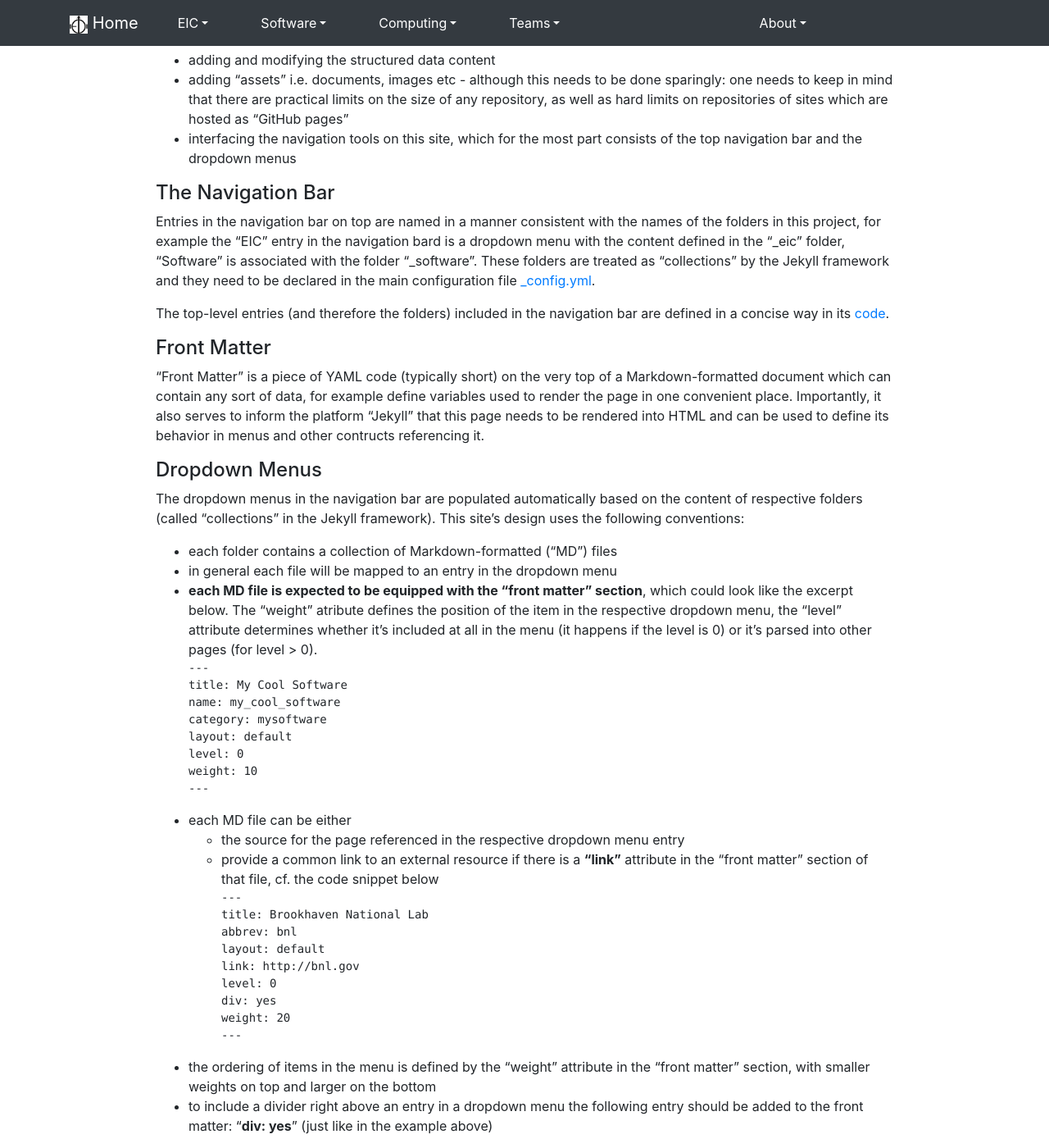
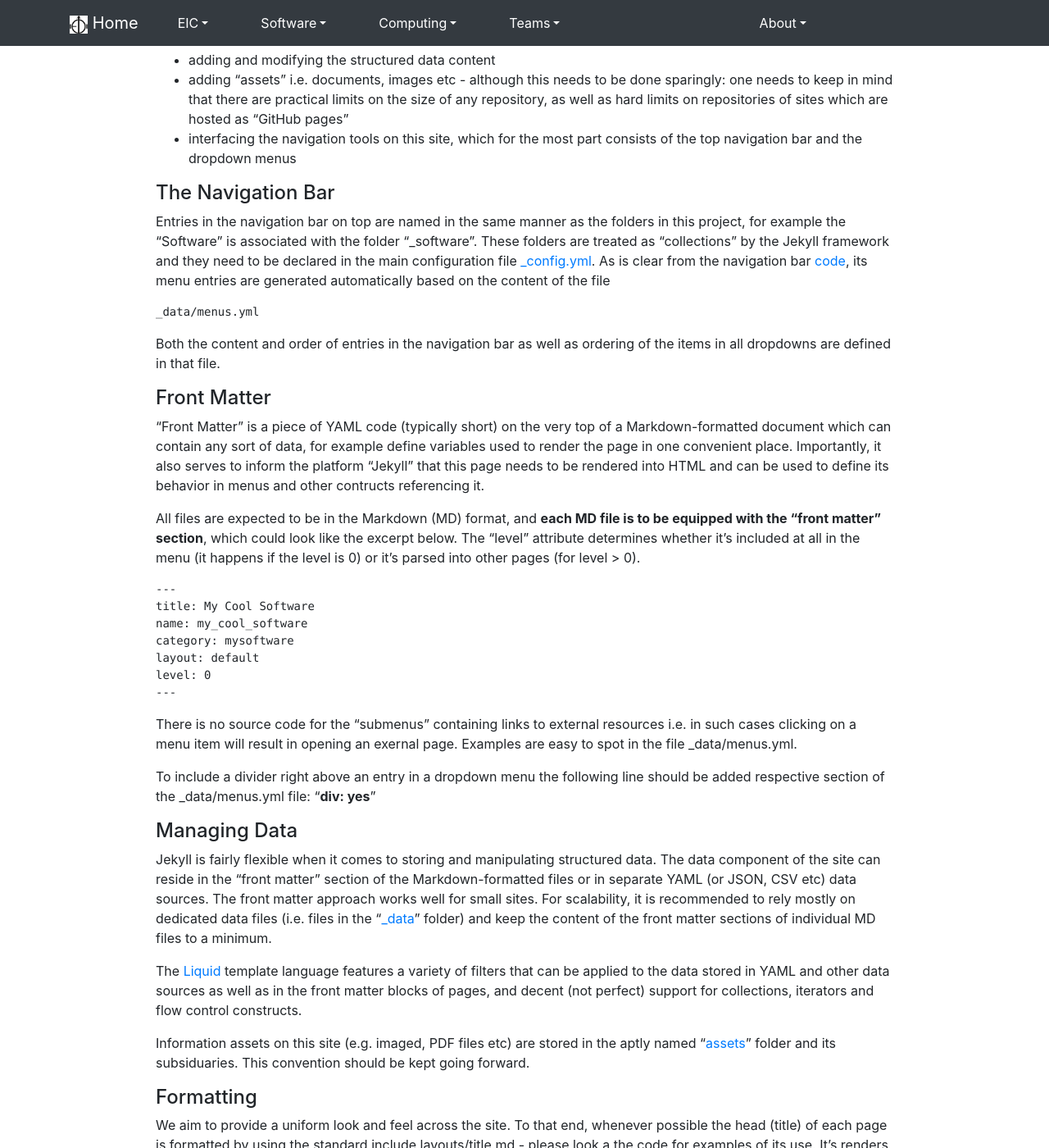
Before and after one commit to kkauder/eic.github.io, a Jekyll site: the page built from _about/howto.md, in a window 1280 px wide and 1400 px high, scrolled down 247 px. Shown: the whole window at 82% size. Built offline with Jekyll 4.4.1, drawn with Linux system fonts in a browser that asks for light colours; nearby versions of some CDN libraries.

Commit message:
modified "how to" to reflect recent changes in organization

````diff
--- a/_about/howto.md
+++ b/_about/howto.md
@@ -23,15 +23,18 @@ as hard limits on repositories of sites which are hosted as "GitHub pages"
 of the top navigation bar and the dropdown menus
 
 #### The Navigation Bar
-Entries in the navigation bar on top are named in a manner
-consistent with the names of the folders in this project, for example the "EIC" entry in the navigation
-bard is a dropdown menu with the content defined in the "_eic" folder, "Software" is associated with the
-folder "_software". These folders are treated as "collections" by the Jekyll framework and they need
-to be declared in the main configuration file
+Entries in the navigation bar on top are named in the same manner as the folders in this
+project, for example the "Software" is associated with the folder "_software". These folders are treated as
+"collections" by the Jekyll framework and they need to be declared in the main configuration file
 <a href="https://github.com/eic/eic.github.io/blob/master/_config.yml" target="_blank">_config.yml</a>.
-
-The top-level entries (and therefore the folders) included in the navigation bar are defined in a concise way in its
-<a href="https://github.com/eic/eic.github.io/blob/master/_includes/layouts/navbar.html" target="_blank">code</a>.
+As is clear from the navigation bar
+<a href="https://github.com/eic/eic.github.io/blob/master/_includes/layouts/navbar.html" target="_blank">code</a>,
+its menu entries are  generated automatically based on the content of the file
+```
+_data/menus.yml
+```
+Both the content and order of entries in the navigation bar as well as ordering of the items in all dropdowns
+are defined in that file.
 
 #### Front Matter
 "Front Matter" is a piece of YAML code (typically short) on the very top of a Markdown-formatted
@@ -40,12 +43,9 @@ in one convenient place. Importantly, it also serves to inform the platform "Jek
 page needs to be rendered into HTML and can be used to define its behavior in menus and other
 contructs referencing it.
 
-#### Dropdown Menus
-The dropdown menus in the navigation bar are populated automatically based on the content of respective folders
-(called "collections" in the Jekyll framework). This site's design uses the following conventions:
-* each folder contains a collection of Markdown-formatted ("MD") files
-* in general each file will be mapped to an entry in the dropdown menu
-* **each MD file is expected to be equipped with the "front matter" section**, which could look like the excerpt below. The "weight" atribute defines the position of the item in the respective dropdown menu, the "level" attribute determines whether it's included at all in the menu (it happens if the level is 0) or it's parsed into other pages (for level > 0).
+All files are expected to be in the Markdown (MD) format, and
+**each MD file is to be equipped with the "front matter" section**, which could look like the excerpt below.
+The "level" attribute determines whether it's included at all in the menu (it happens if the level is 0) or it's parsed into other pages (for level > 0).
 ```
 ---
 title: My Cool Software
@@ -53,26 +53,15 @@ name: my_cool_software
 category: mysoftware
 layout: default
 level: 0
-weight: 10
 ---
 ```
-* each MD file can be either
-   * the source for the page referenced in the respective dropdown menu entry
-   * provide a common link to an external resource if there is a **"link"** attribute in the "front matter" section of that file, cf. the code snippet below
-```
----
-title: Brookhaven National Lab
-abbrev: bnl
-layout: default
-link: http://bnl.gov
-level: 0
-div: yes
-weight: 20
----
-```
-* the ordering of items in the menu is defined by the "weight" attribute in the "front matter" section, with smaller weights on top and larger on the bottom
-* to include a divider right above an entry in a dropdown menu the following entry should be added
-to the front matter: "**div: yes**" (just like in the example above)
+
+There is no source code for the "submenus" containing links to external resources i.e. in such cases
+clicking on a menu item will result in opening an exernal page. Examples are easy to spot in the file
+_data/menus.yml.
+
+To include a divider right above an entry in a dropdown menu the following line should be added
+respective section of the _data/menus.yml file: "**div: yes**"
 
 #### Managing Data
 Jekyll is fairly flexible when it comes to storing and manipulating structured data.
````
Also changed, not shown: _computing/storage.md (+0 -1 lines).
